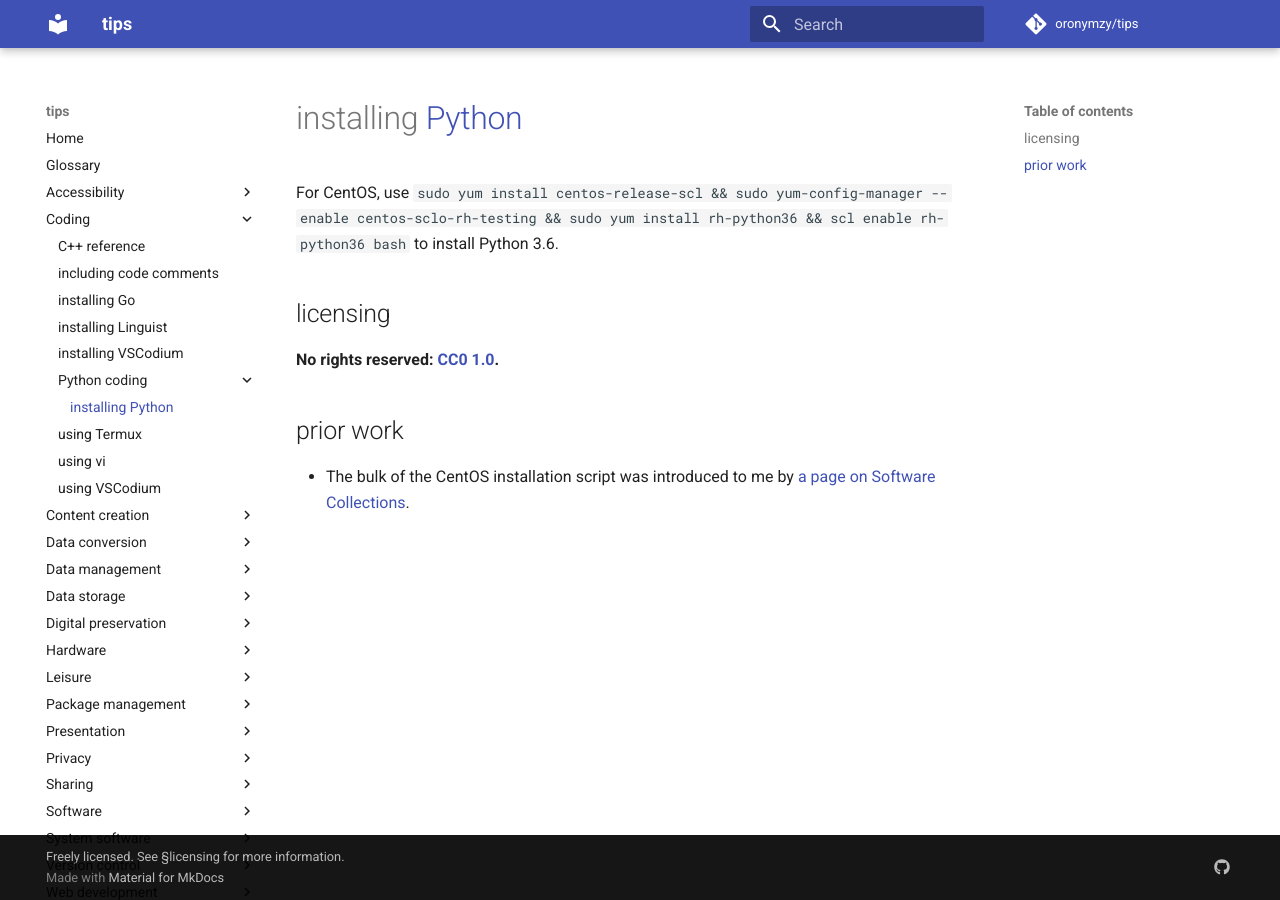
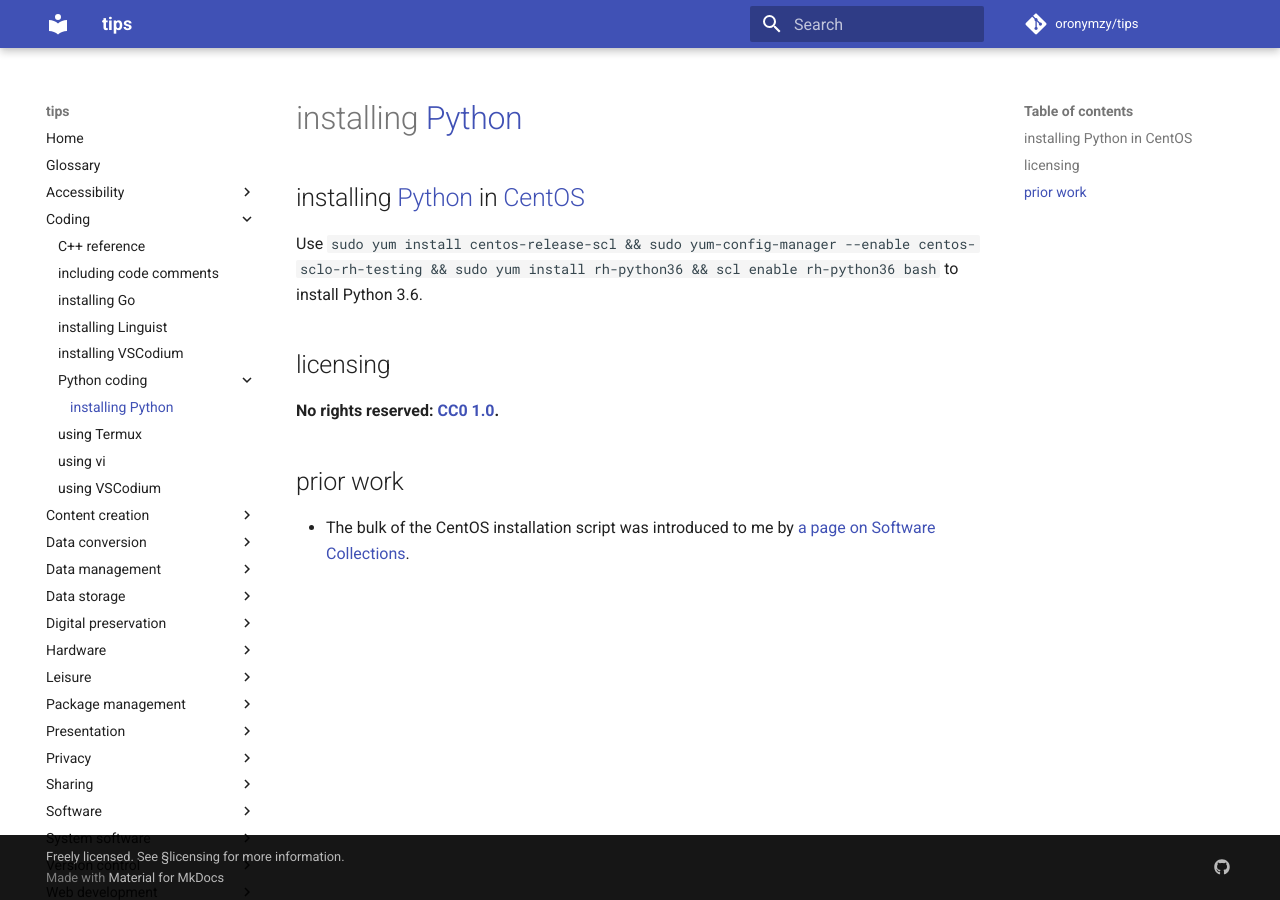
Before and after one commit to oronymzy/tips, an MkDocs documentation site: the page built from docs/insPyth.md, in a window 1280 px wide. Built offline with MkDocs 1.6.1 and Material for MkDocs 9.7.7, drawn with Linux system fonts in a browser that asks for light colours; comment, search, counter and statistics services are not loaded.

Commit message:
Change content, add heading, add hyperlink

```diff
--- a/docs/insPyth.md
+++ b/docs/insPyth.md
@@ -1,5 +1,8 @@
 # installing [Python]
-For CentOS, use `sudo yum install centos-release-scl && sudo yum-config-manager --enable centos-sclo-rh-testing && sudo yum install rh-python36 && scl enable rh-python36 bash` to install Python 3.6.
+## installing [Python] in [CentOS]
+Use `sudo yum install centos-release-scl && sudo yum-config-manager --enable centos-sclo-rh-testing && sudo yum install rh-python36 && scl enable rh-python36 bash` to install Python 3.6.
+
+[CentOS]: https://en.wikipedia.org/wiki/CentOS
 
 ## licensing
 **No rights reserved: [CC0 1.0](https://creativecommons.org/publicdomain/zero/1.0/).**
```
